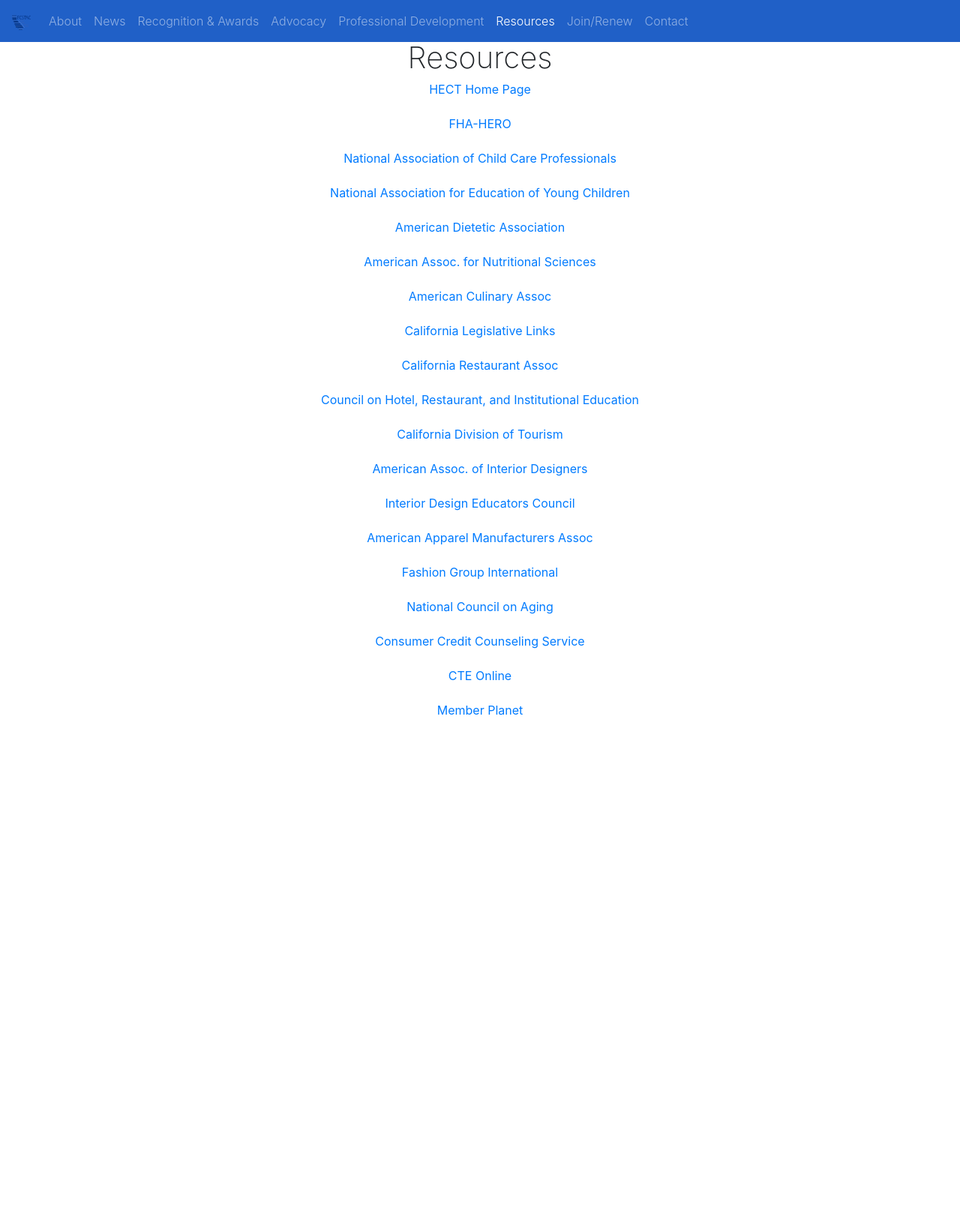
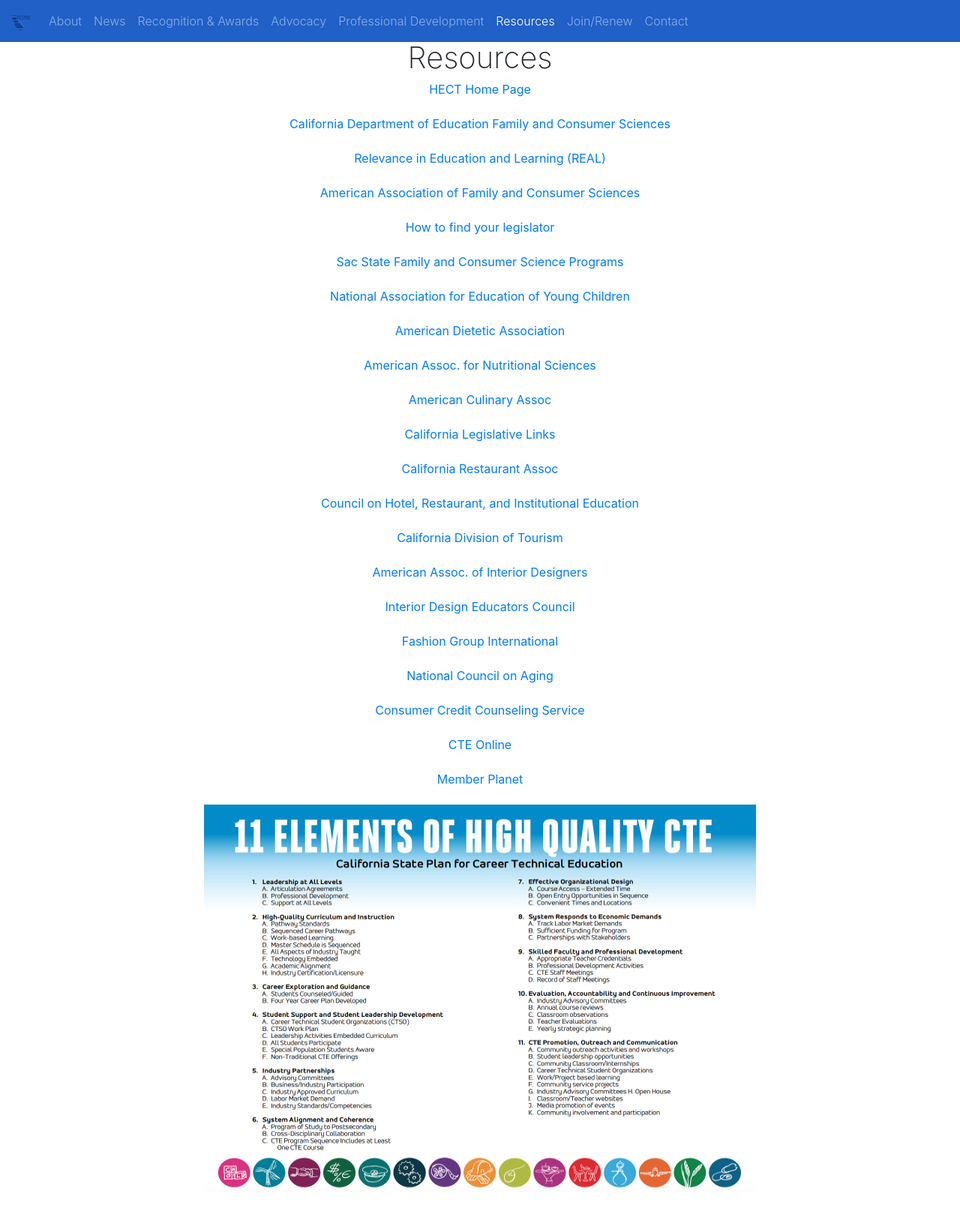
Before and after one commit to JustinRisney/Fcstac.org, a PHP site: page /resources in a window 1280 px wide. Shown: the whole page at 75% size. Before the commit the page ends 954 px from the top, so only its background shows below. Run offline with PHP 8.4, Linux system fonts and the light colour scheme; some libraries are stand-ins or nearby versions.

Commit message:
Finna style this bitch part 3

```diff
--- a/src/resources/index.php
+++ b/src/resources/index.php
@@ -20,13 +20,33 @@
               <li class="links">HECT Home Page</li>
             </a>
 
-            <a target="_blank" href="http://www.ca-fhahero-fccla.org">
+            <!--<a target="_blank" href="http://www.ca-fhahero-fccla.org">
               <li class="links">FHA-HERO</li>
+            </a>-->
+
+            <a target="_blank" href="http://ca-fcs.org">
+              <li class="links">California Department of Education Family and Consumer Sciences</li>
             </a>
 
-            <a target="_blank" href="http://www.naccp.org">
+            <a target="_blank" href="http://getrealca.org">
+              <li class="links">Relevance in Education and Learning (REAL)</li>
+            </a>
+
+            <a target="_blank" href="https://www.aafcs.org">
+              <li class="links"> American Association of Family and Consumer Sciences</li>
+            </a>
+
+            <a target="_blank" href="http://www.legislature.ca.gov/legislators_and_districts/legislators/your_legislator.html">
+              <li class="links">How to find your legislator</li>
+            </a>
+
+            <a target="_blank" href="http://www.csus.edu/facs">
+              <li class="links">Sac State Family and Consumer Science Programs</li>
+            </a>
+
+           <!-- <a target="_blank" href="http://www.naccp.org">
               <li class="links">National Association of Child Care Professionals</li>
-            </a>
+            </a> -->
 
             <a target="_blank" href="http://www.naeyc.org">
               <li class="links">National Association for Education of Young Children</li>
@@ -68,9 +88,9 @@
               <li class="links">Interior Design Educators Council</li>
             </a>
 
-            <a target="_blank" href="http://www.americanapparel.org">
+            <!--<a target="_blank" href="http://www.americanapparel.org">
               <li class="links">American Apparel Manufacturers Assoc</li>
-            </a>
+            </a>-->
 
             <a target="_blank" href="http://www.fgi.org">
               <li class="links">Fashion Group International</li>
@@ -91,10 +111,13 @@
             <a target="_blank" href="https://www.memberplanet.com/FCSTAC">
               <li class="links">Member Planet</li>
             </a>
-	    <a img class="col-md-12" img src="/images/Banner.png">
-      	    </a>
+
           </ul>
         </div>
+        <div class="container-fluid text-center">
+          <img style=" width: 736px; height: 566px; padding-bottom: 50px;" src="/images/something-that-is-not-fortnite.png">
+        </div>
+
     		<script src="https://code.jquery.com/jquery-3.2.1.slim.min.js" integrity="sha384-KJ3o2DKtIkvYIK3UENzmM7KCkRr/rE9/Qpg6aAZGJwFDMVNA/GpGFF93hXpG5KkN" crossorigin="anonymous"></script>
     		<script src="https://cdnjs.cloudflare.com/ajax/libs/popper.js/1.11.0/umd/popper.min.js" integrity="sha384-b/U6ypiBEHpOf/4+1nzFpr53nxSS+GLCkfwBdFNTxtclqqenISfwAzpKaMNFNmj4" crossorigin="anonymous"></script>
     		<script src="https://maxcdn.bootstrapcdn.com/bootstrap/4.0.0-beta/js/bootstrap.min.js" integrity="sha384-h0AbiXch4ZDo7tp9hKZ4TsHbi047NrKGLO3SEJAg45jXxnGIfYzk4Si90RDIqNm1" crossorigin="anonymous"></script>
```
Also changed, not shown: src/images/something-that-is-not-fortnite.png (added).
